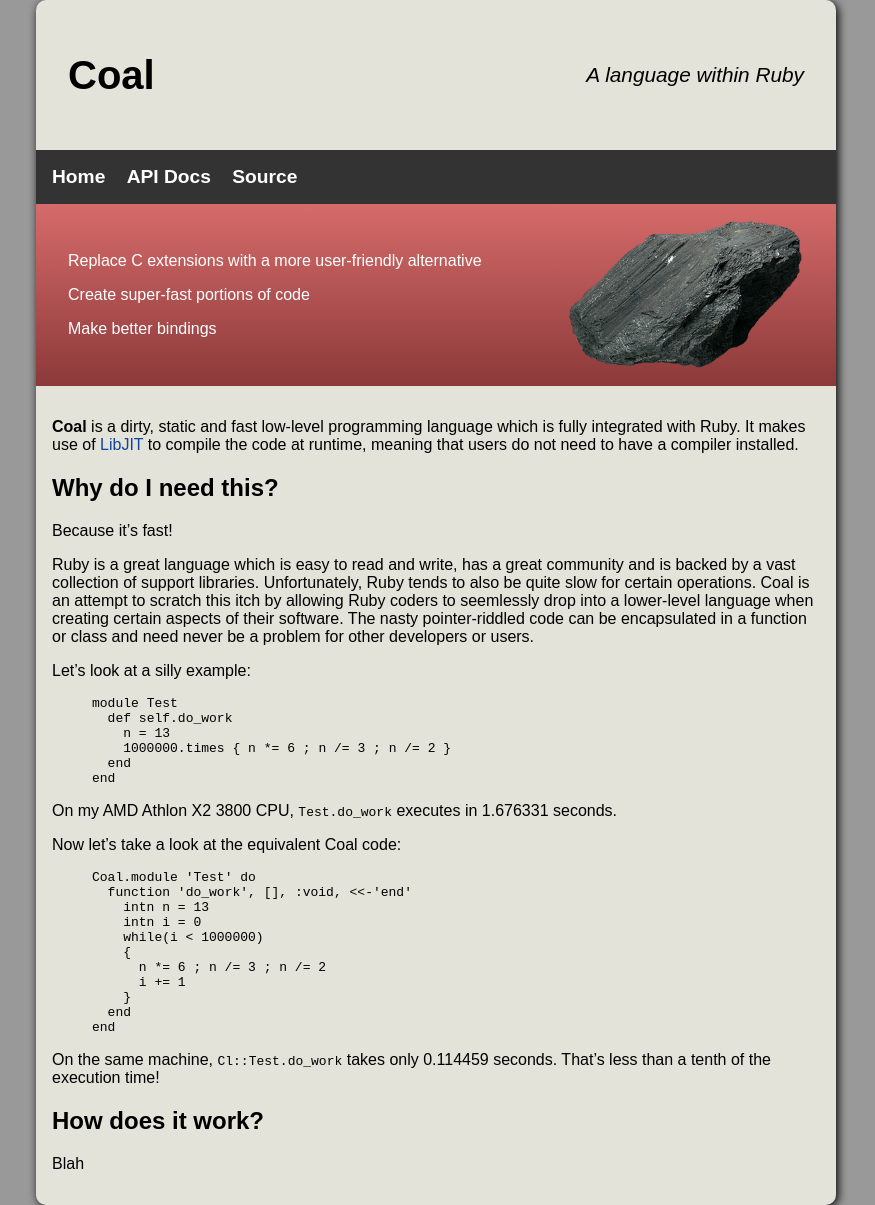
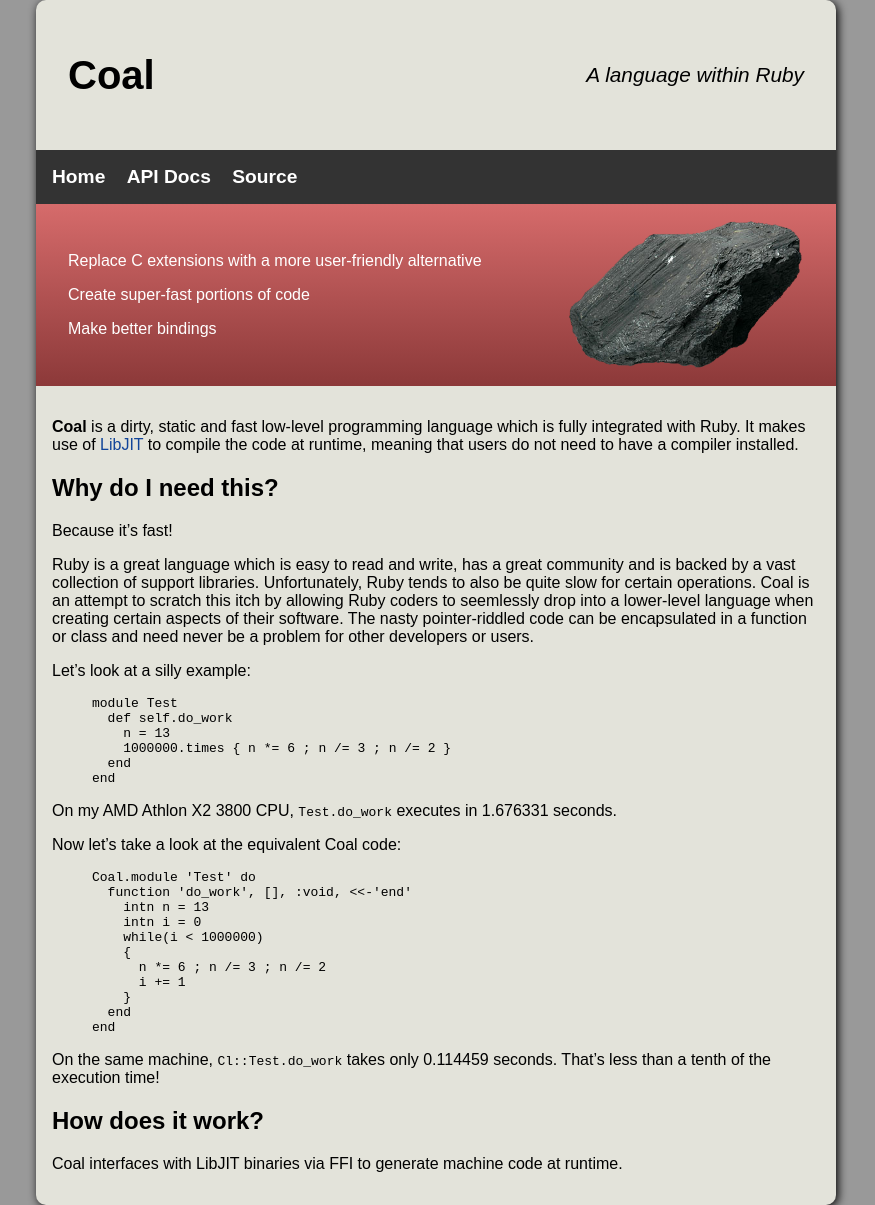
Before and after one commit to anibali/coal, a Jekyll site: the page built from index.md, in a window 1280 px wide. Shown: the whole page, without its empty margins (204-1079 px from the left). Built offline with Jekyll 4.4.1, drawn with Linux system fonts in a browser that asks for light colours.

Commit message:
added brief description of how Coal works

```diff
--- a/index.md
+++ b/index.md
@@ -57,4 +57,4 @@ than a tenth of the execution time!
 How does it work?
 -----------------
 
-Blah
+Coal interfaces with LibJIT binaries via FFI to generate machine code at runtime.
```
